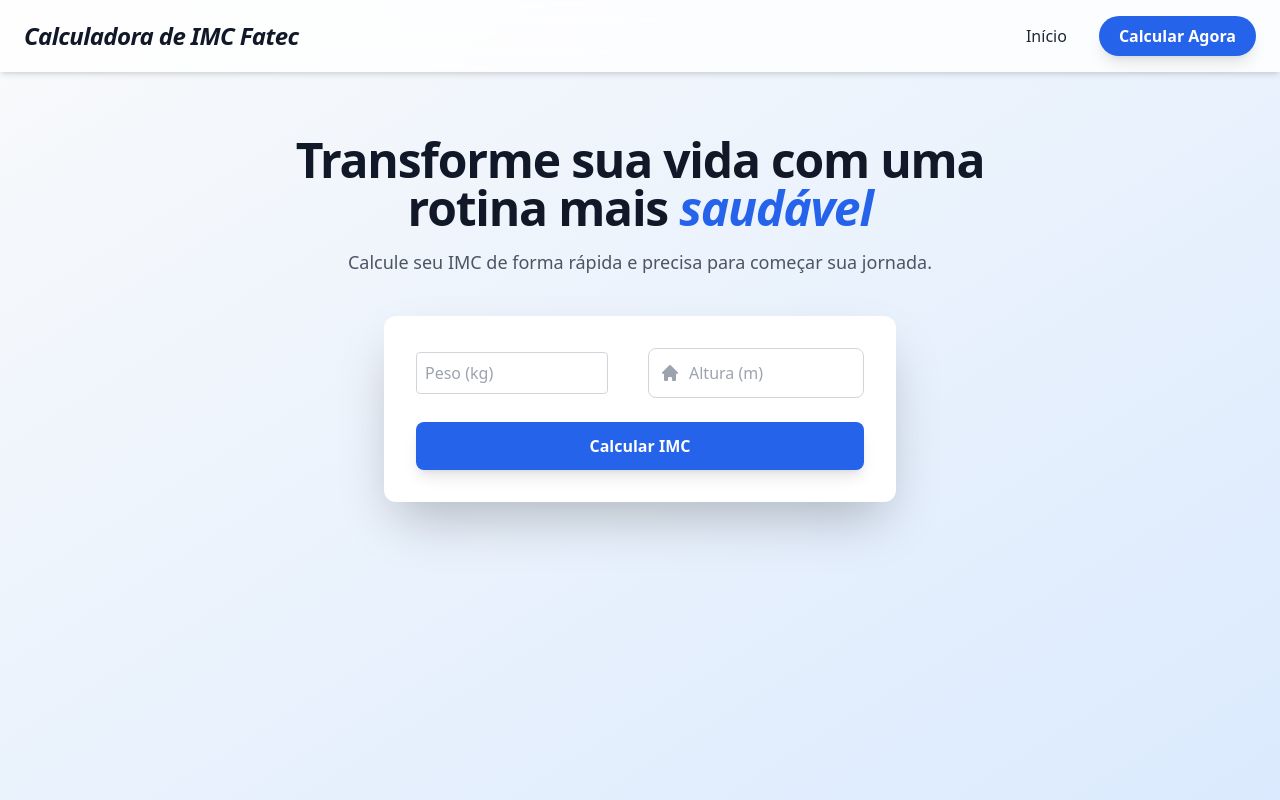
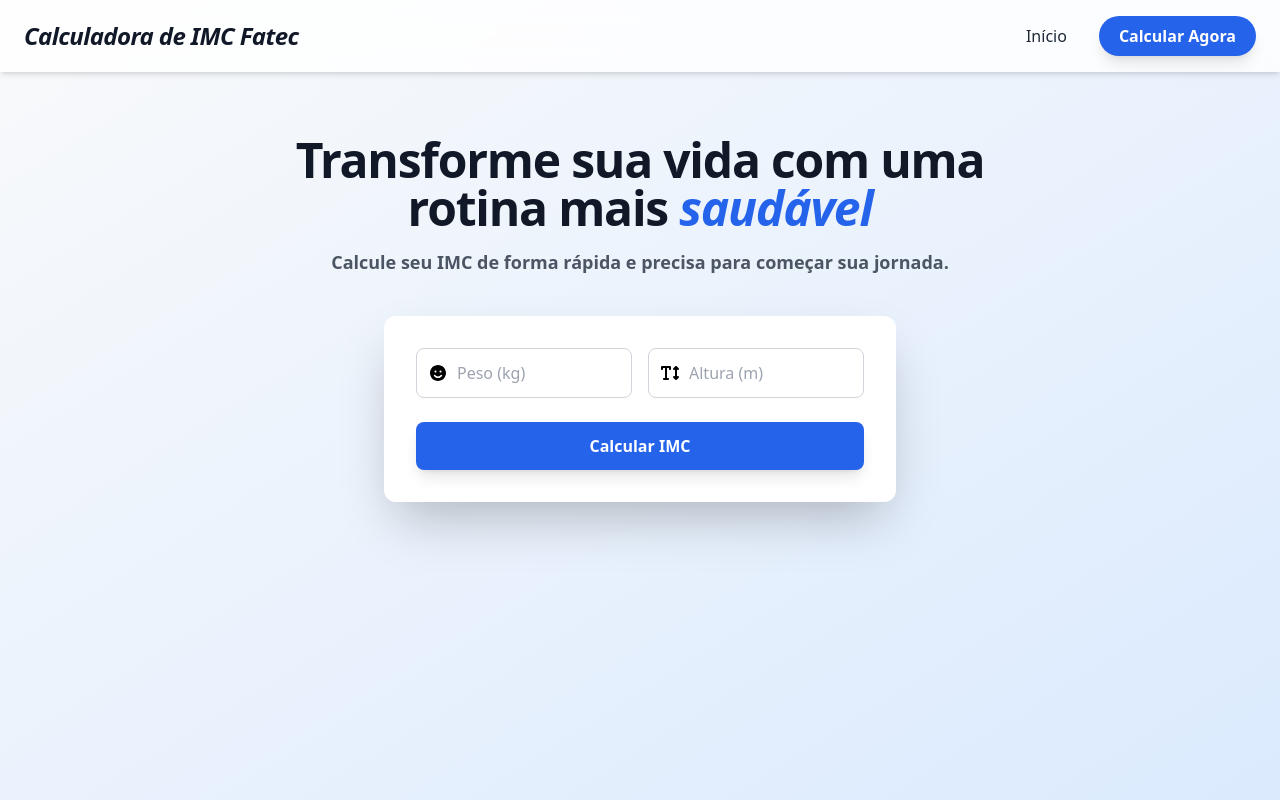
Before and after one commit to gustahxn/CalcImc, a React (Vite) app in the folder calcImc/: page / in a window 1280 px wide. Built offline with nearby package versions, Linux system fonts and the light colour scheme.

Commit message:
Enhance UI components: update text styles, improve input validation, and refine IMC classification messages

```diff
--- a/calcImc/src/App.jsx
+++ b/calcImc/src/App.jsx
@@ -22,7 +22,7 @@ function App() {
                 saudável
               </span>
             </h1>
-            <p className="mt-4 text-lg text-gray-600">
+            <p className="mt-4 text-lg text-gray-600 font-semibold">
               Calcule seu IMC de forma rápida e precisa para começar sua jornada.
             </p>
         </div>
--- a/calcImc/src/components/Header.jsx
+++ b/calcImc/src/components/Header.jsx
@@ -17,7 +17,7 @@ const Header = () => {
           <a href="#home" className="hover:text-blue-600 transition font-medium">Início</a>
           <a
             href="#start"
-            className="bg-blue-600 hover:bg-blue-700 text-white px-5 py-2 rounded-full font-semibold shadow-lg transition transform hover:scale-105"
+            className="bg-blue-600 text-white px-5 py-2 rounded-full font-semibold shadow-lg"
           >
             Calcular Agora
           </a>
@@ -38,7 +38,7 @@ const Header = () => {
 
       {isMenuOpen && (
         <div className="md:hidden bg-white px-6 pb-4 flex flex-col space-y-4">
-           <a href="#start" className="bg-blue-600 hover:bg-blue-700 text-white px-4 py-2 rounded-md text-center">
+           <a href="#start" className="bg-blue-600 text-white px-4 py-2 rounded-md text-center">
              Calcular Agora
            </a>
         </div>
--- a/calcImc/src/components/InputForm.jsx
+++ b/calcImc/src/components/InputForm.jsx
@@ -39,17 +39,16 @@
         <div className="flex flex-col sm:flex-row items-center gap-4">
           <div className="relative w-full">
             <div className="absolute inset-y-0 left-0 pl-3 flex items-center pointer-events-none">
+              <svg className="w-5 h-5" xmlns="http://www.w3.org/2000/svg" viewBox="0 0 640 640"><path d="M320 576C461.4 576 576 461.4 576 320C576 178.6 461.4 64 320 64C178.6 64 64 178.6 64 320C64 461.4 178.6 576 320 576zM229.4 385.9C249.8 413.9 282.8 432 320 432C357.2 432 390.2 413.9 410.6 385.9C418.4 375.2 433.4 372.8 444.1 380.6C454.8 388.4 457.2 403.4 449.4 414.1C420.3 454 373.2 480 320 480C266.8 480 219.7 454 190.6 414.1C182.8 403.4 185.2 388.4 195.9 380.6C206.6 372.8 221.6 375.2 229.4 385.9zM208 272C208 254.3 222.3 240 240 240C257.7 240 272 254.3 272 272C272 289.7 257.7 304 240 304C222.3 304 208 289.7 208 272zM400 240C417.7 240 432 254.3 432 272C432 289.7 417.7 304 400 304C382.3 304 368 289.7 368 272C368 254.3 382.3 240 400 240z"/></svg>
             </div>
             <input
               type="text"
-              className="border border-gray-300 p-2 rounded w-48"
+              className="w-full pl-10 pr-4 py-3 border border-gray-300 rounded-lg focus:ring-2 focus:ring-blue-500 focus:border-blue-500 transition"
               placeholder="Peso (kg)"
               value={peso}
-              maxLength={3}
-              max="3"
               onChange={(e) => {
-                const value = e.target.value.replace(/\D/g, '');
-                if (value.length <= 3) {
+                const value = e.target.value.replace(/[^0-9.]/g, '');
+                if (value.length <= 6) {
                   setPeso(value);
                 }
     }}
@@ -59,7 +58,7 @@
 
           <div className="relative w-full">
             <div className="absolute inset-y-0 left-0 pl-3 flex items-center pointer-events-none">
-              <svg className="w-5 h-5 text-gray-400" xmlns="http://www.w3.org/2000/svg" viewBox="0 0 20 20" fill="currentColor"><path d="M10.707 2.293a1 1 0 00-1.414 0l-7 7a1 1 0 001.414 1.414L4 10.414V17a1 1 0 001 1h2a1 1 0 001-1v-2a1 1 0 011-1h2a1 1 0 011 1v2a1 1 0 001 1h2a1 1 0 001-1v-6.586l.293.293a1 1 0 001.414-1.414l-7-7z" /></svg>
+              <svg className="w-5 h-5" xmlns="http://www.w3.org/2000/svg" viewBox="0 0 640 640"><path d="M72 96C49.9 96 32 113.9 32 136L32 192C32 209.7 46.3 224 64 224C81.7 224 96 209.7 96 192L96 160L160 160L160 480L128 480C110.3 480 96 494.3 96 512C96 529.7 110.3 544 128 544L256 544C273.7 544 288 529.7 288 512C288 494.3 273.7 480 256 480L224 480L224 160L288 160L288 192C288 209.7 302.3 224 320 224C337.7 224 352 209.7 352 192L352 136C352 113.9 334.1 96 312 96L72 96zM470.6 425.4C458.1 412.9 437.8 412.9 425.3 425.4C412.8 437.9 412.8 458.2 425.3 470.7L489.3 534.7C501.8 547.2 522.1 547.2 534.6 534.7L598.6 470.7C611.1 458.2 611.1 437.9 598.6 425.4C586.1 412.9 565.8 412.9 553.3 425.4L543.9 434.8L543.9 205.3L553.3 214.7C565.8 227.2 586.1 227.2 598.6 214.7C611.1 202.2 611.1 181.9 598.6 169.4L534.6 105.4C528.6 99.4 520.5 96 512 96C503.5 96 495.4 99.4 489.4 105.4L425.4 169.4C412.9 181.9 412.9 202.2 425.4 214.7C437.9 227.2 458.2 227.2 470.7 214.7L480.1 205.3L480.1 434.8L470.7 425.4z"/></svg>
             </div>
             <input
               type="text"
--- a/calcImc/src/components/Result.jsx
+++ b/calcImc/src/components/Result.jsx
@@ -1,4 +1,3 @@
-
 import React from 'react';
 
 const Result = ({ imc }) => {
@@ -6,9 +5,10 @@ const Result = ({ imc }) => {
     if (imcValue < 18.5) return 'Abaixo do peso';
     if (imcValue < 25) return 'Peso normal';
     if (imcValue < 30) return 'Sobrepeso';
-    return 'Obesidade';
+    if (imcValue < 35) return 'Obesidade (Classe I)';
+    if (imcValue < 40) return 'Obesidade (Classe II)';
+    return 'Obesidade (Classe III)';
   };
-
 
   const getResultStyle = (imcValue) => {
     if (imcValue < 18.5) {
@@ -29,9 +29,21 @@ const Result = ({ imc }) => {
         message: 'Você está com sobrepeso. Pequenas mudanças no estilo de vida podem ajudar.'
       };
     }
+    if (imcValue < 35) {
+      return {
+        className: 'bg-red-100 text-red-900 border-orange-500',
+        message: 'Você está com obesidade grau I. Comece a considerar mudanças no estilo de vida e consulte um especialista.'
+      };
+    }
+    if (imcValue < 40) {
+      return {
+        className: 'bg-red-200 text-red-900 border-orange-600',
+        message: 'Você está com obesidade grau II. É importante procurar orientação médica o quanto antes.'
+      };
+    }
     return {
-      className: 'bg-red-100 text-red-800 border-red-400',
-      message: 'Você está na faixa de obesidade. É importante buscar orientação médica.'
+      className: 'bg-red-300 text-red-800 border-red-400',
+      message: 'Você está com obesidade grau III. Busque acompanhamento médico especializado imediatamente.'
     };
   };
 
@@ -43,7 +55,6 @@ const Result = ({ imc }) => {
   const style = getResultStyle(imc);
 
   return (
-
     <div className={`mt-8 p-6 rounded-lg border-l-4 transition-all duration-500 animate-fade-in ${style.className}`}>
       <h2 className="text-2xl font-semibold mb-2">Seu Resultado</h2>
       <div className="flex items-baseline justify-center gap-2">
```
